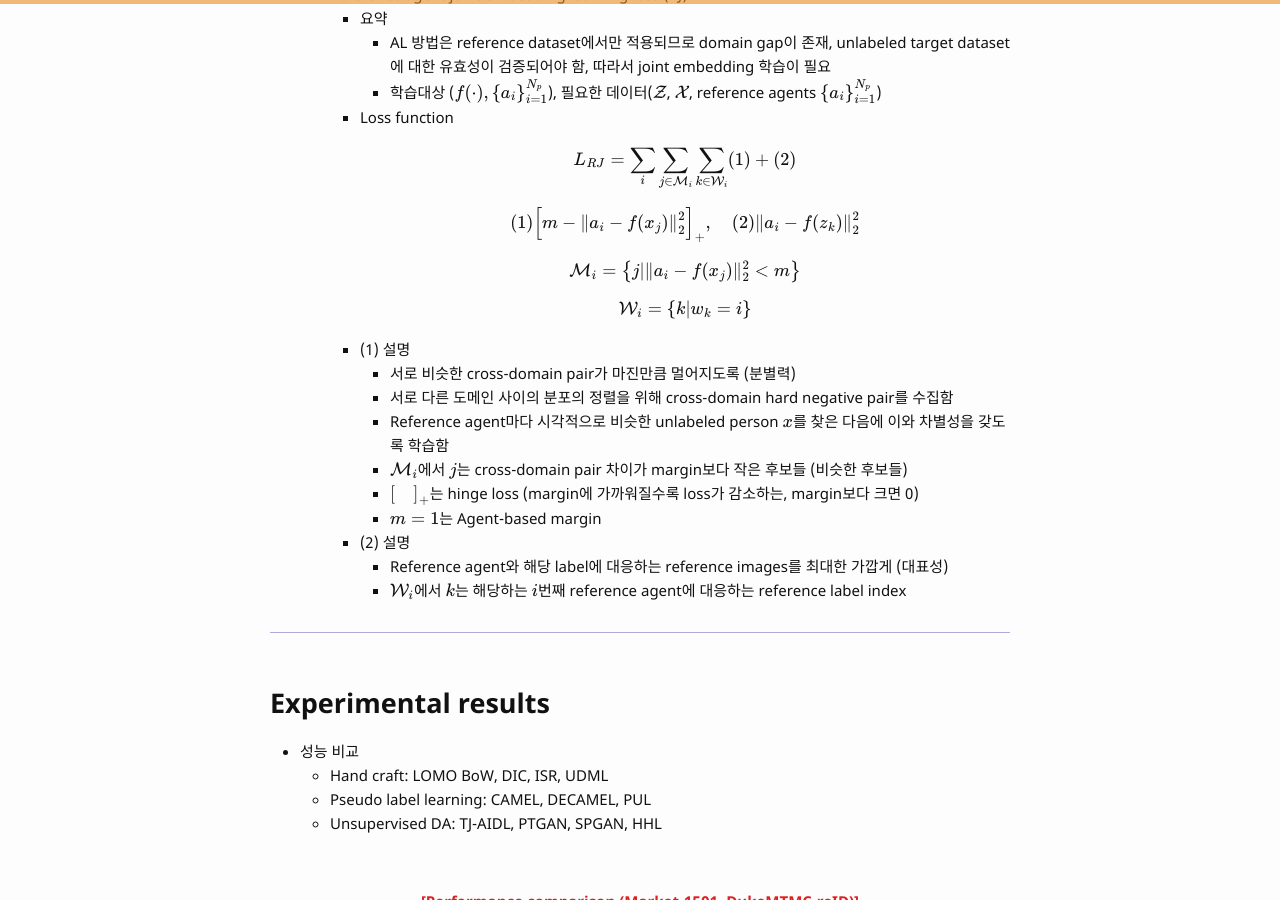
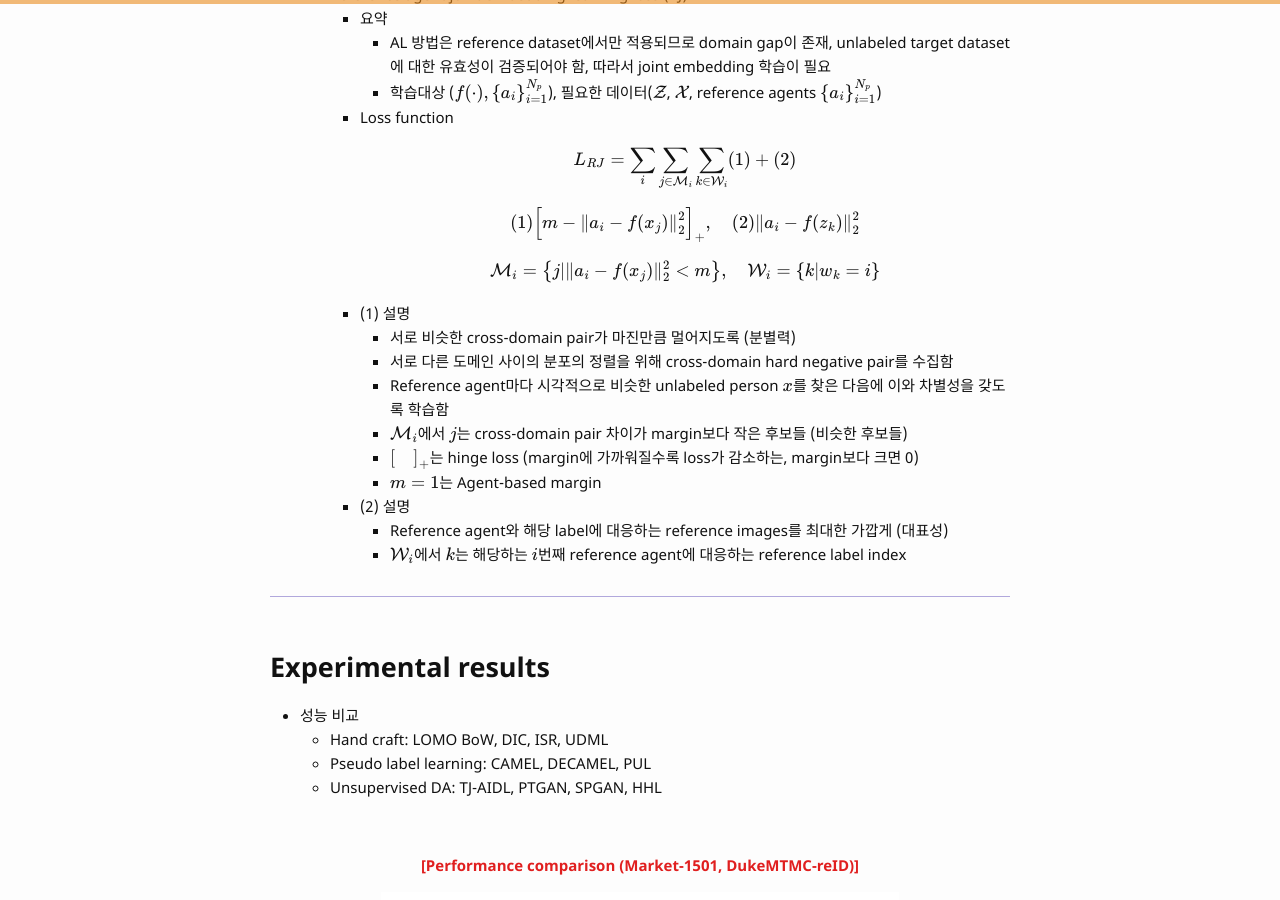
Before and after one commit to bismex/bismex.github.io, a Jekyll site: the page built from _posts/2019-07-04-MAR.md, in a window 1280 px wide and 900 px high, scrolled down 5634 px. Built offline with Jekyll 4.4.1, drawn with Linux system fonts in a browser that asks for light colours; formulas are drawn with MathJax 3.

Commit message:
Update 2019-07-04-MAR.md

```diff
--- a/_posts/2019-07-04-MAR.md
+++ b/_posts/2019-07-04-MAR.md
@@ -147,8 +147,7 @@ tags: CV re-id unsupervised
     - Loss function
       <p align="center">$$L_{RJ} = \sum_i \sum_{j \in \mathcal{M}_i} \sum_{k \in \mathcal{W}_i} (1) + (2) $$</p>
       <p align="center">$$(1) \left [ m - \left \| a_i - f(x_j) \right \|^2_2 \right ]_+, \quad (2) \left \| a_i - f(z_k) \right \|^2_2$$</p>
-      <p align="center">$$\mathcal{M}_i = \left \{ j |  \| a_i - f(x_j)  \|^2_2 < m \right \}$$</p>
-      <p align="center">$$\mathcal{W}_i = \left \{ k | w_k = i \right \}$$</p>
+      <p align="center">$$\mathcal{M}_i = \left \{ j |  \| a_i - f(x_j)  \|^2_2 < m \right \}, \quad \mathcal{W}_i = \left \{ k | w_k = i \right \}$$</p>
     - (1) 설명
       - 서로 비슷한 cross-domain pair가 마진만큼 멀어지도록 (분별력)
       - 서로 다른 도메인 사이의 분포의 정렬을 위해 cross-domain hard negative pair를 수집함
```
